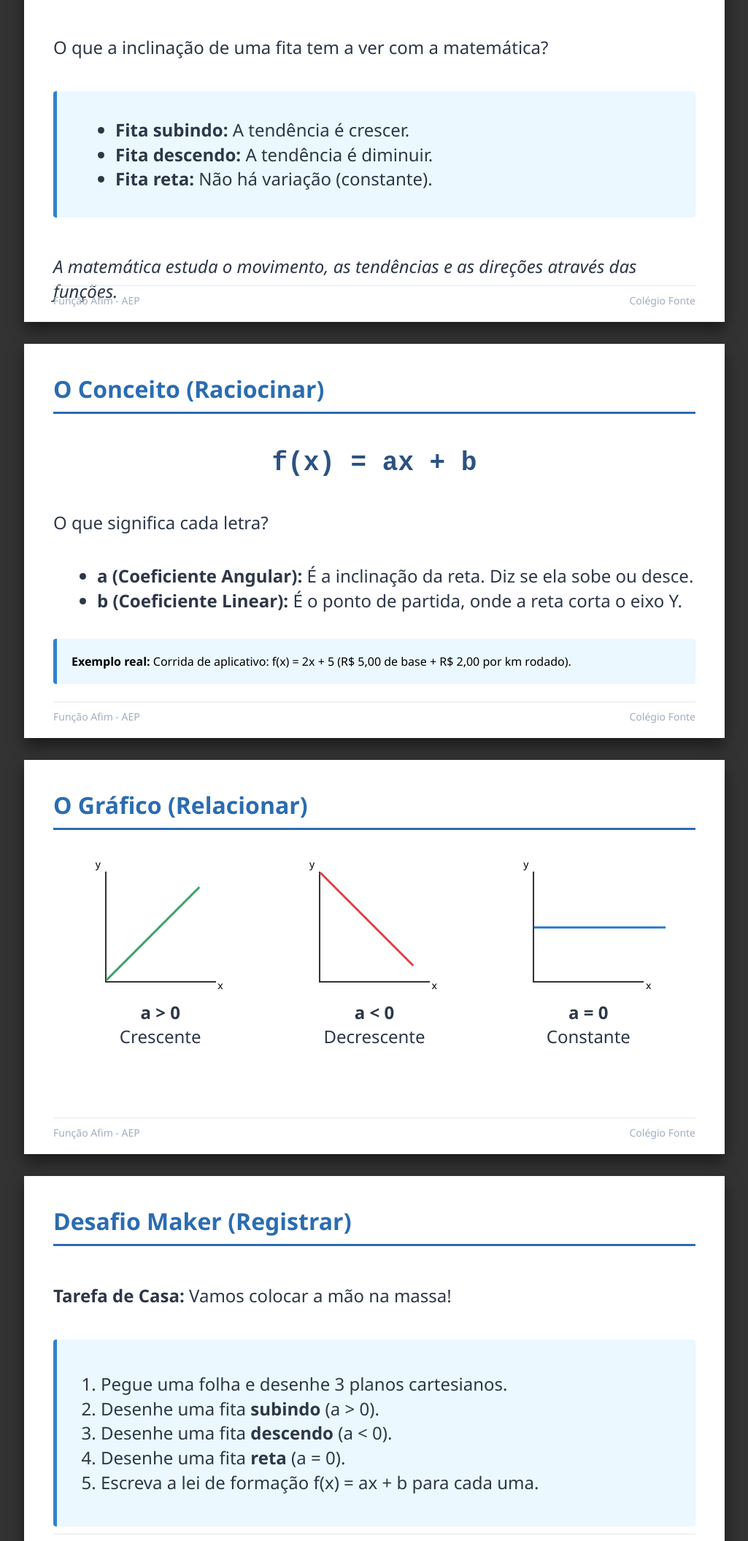
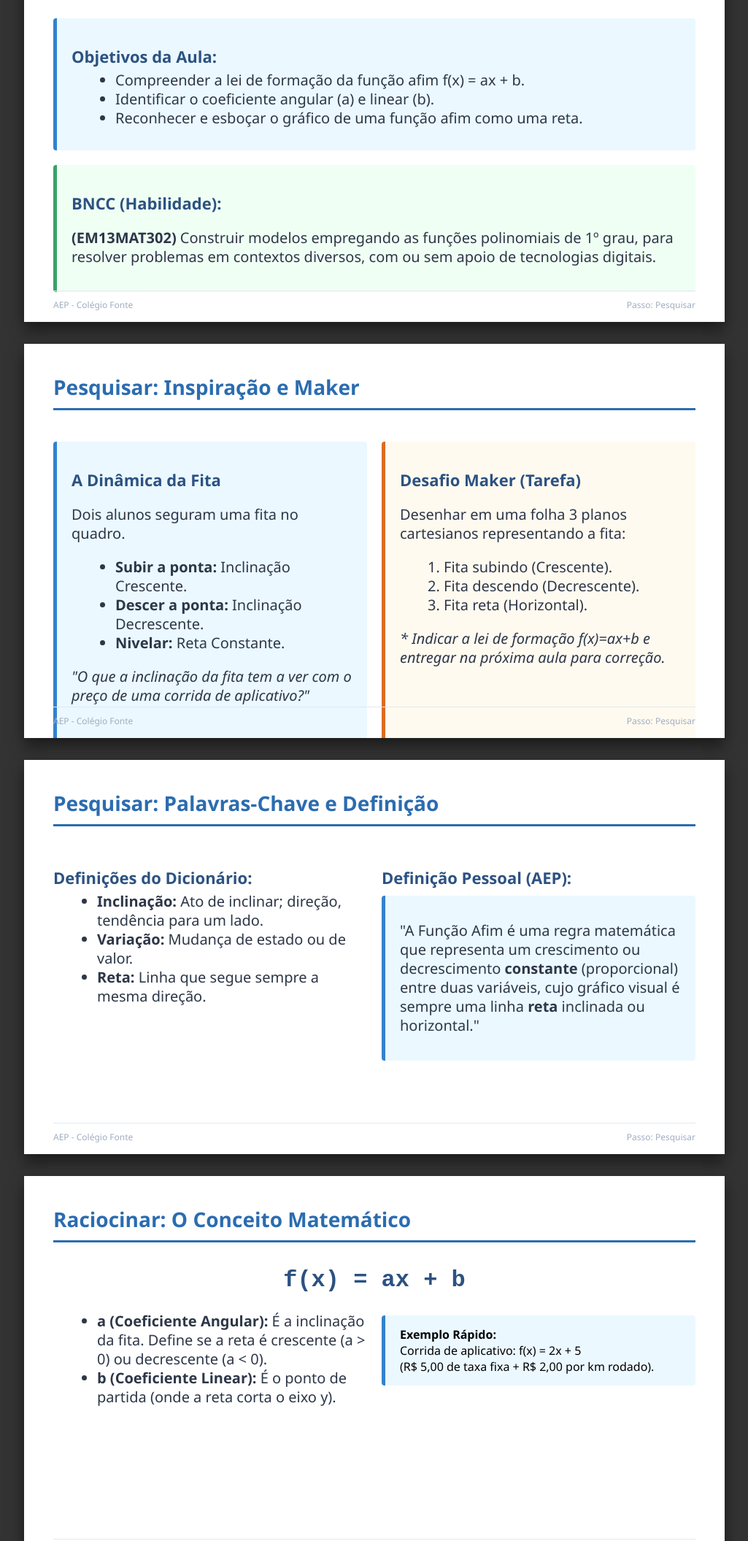
Before and after one commit to profsergioericmatematica/Fonteaulawesleysergio, a plain HTML site: page index.html in a window 1280 px wide. Shown: the part 689-2800 px from the top of the page at 73% size, without its empty margins (127-1152 px from the left). Drawn offline with Linux system fonts and the light colour scheme.

Commit message:
Update index.html for content and styling changes

```diff
--- a/index.html
+++ b/index.html
@@ -3,9 +3,8 @@
 <head>
     <meta charset="UTF-8">
     <meta name="viewport" content="width=device-width, initial-scale=1.0">
-    <title>Slides - Função Afim (AEP)</title>
+    <title>Slides Completos - Função Afim (AEP)</title>
     <style>
-        /* Configurações para a tela do navegador */
         body {
             background-color: #333;
             margin: 0;
@@ -31,20 +30,21 @@
         }
 
         /* Tipografia */
-        h1 { color: #1a365d; font-size: 42px; margin-bottom: 10px; }
-        h2 { color: #2b6cb0; font-size: 32px; margin-top: 0; border-bottom: 3px solid #2b6cb0; padding-bottom: 10px; }
-        p, li { color: #2d3748; font-size: 24px; line-height: 1.4; }
-        ul { margin-left: 20px; }
+        h1 { color: #1a365d; font-size: 46px; margin-bottom: 10px; text-align: center;}
+        h2 { color: #2b6cb0; font-size: 28px; margin-top: 0; border-bottom: 3px solid #2b6cb0; padding-bottom: 10px; }
+        h3 { color: #2c5282; font-size: 22px; margin-bottom: 5px; }
+        p, li { color: #2d3748; font-size: 20px; line-height: 1.3; }
+        ul, ol { margin-left: 20px; margin-top: 5px; }
 
         /* Elementos de Design */
         .footer-slide {
             position: absolute;
-            bottom: 20px;
+            bottom: 15px;
             left: 40px;
             right: 40px;
             display: flex;
             justify-content: space-between;
-            font-size: 14px;
+            font-size: 12px;
             color: #a0aec0;
             border-top: 1px solid #e2e8f0;
             padding-top: 10px;
@@ -53,63 +53,51 @@
         .highlight-box {
             background-color: #ebf8ff;
             border-left: 5px solid #3182ce;
-            padding: 20px;
-            margin: 20px 0;
+            padding: 15px 20px;
+            margin: 10px 0;
             border-radius: 4px;
         }
 
+        .biblical-box {
+            background-color: #faf5ff;
+            border-left: 5px solid #805ad5;
+        }
+
         .formula {
-            font-size: 36px;
+            font-size: 32px;
             font-weight: bold;
             text-align: center;
             color: #2c5282;
-            margin: 20px 0;
+            margin: 10px 0;
             font-family: 'Courier New', Courier, monospace;
         }
 
-        /* Simulação de Gráficos com CSS */
-        .graficos-container {
+        .columns {
             display: flex;
-            justify-content: space-around;
-            margin-top: 30px;
+            gap: 20px;
+            margin-top: 10px;
         }
 
-        .grafico-box {
-            text-align: center;
-            width: 250px;
+        .col {
+            flex: 1;
         }
 
-        .plano-cartesiano {
-            width: 150px;
-            height: 150px;
-            border-left: 2px solid #333;
-            border-bottom: 2px solid #333;
-            position: relative;
-            margin: 0 auto;
-        }
-
-        .eixo-x { position: absolute; bottom: -15px; right: -10px; font-size: 14px; }
-        .eixo-y { position: absolute; top: -20px; left: -15px; font-size: 14px; }
-
-        .reta {
-            position: absolute;
-            background-color: #e53e3e;
-            height: 3px;
-            width: 180px;
-            transform-origin: left center;
-        }
-
+        /* Gráficos */
+        .graficos-container { display: flex; justify-content: space-around; margin-top: 10px; }
+        .grafico-box { text-align: center; width: 200px; }
+        .plano-cartesiano { width: 120px; height: 120px; border-left: 2px solid #333; border-bottom: 2px solid #333; position: relative; margin: 0 auto; }
+        .reta { position: absolute; background-color: #e53e3e; height: 3px; width: 140px; transform-origin: left center; }
         .reta-crescente { bottom: 0; left: 0; transform: rotate(-45deg); background-color: #38a169; }
         .reta-decrescente { top: 0; left: 0; transform: rotate(45deg); background-color: #e53e3e; }
-        .reta-horizontal { top: 75px; left: 0; background-color: #3182ce; }
+        .reta-horizontal { top: 60px; left: 0; background-color: #3182ce; }
 
-        /* Configuração de Impressão (Transformar em PDF) */
+        /* Configuração de Impressão */
         @media print {
             body { background-color: white; padding: 0; }
             .slide {
                 box-shadow: none;
                 margin: 0;
-                page-break-after: always; /* Garante um slide por página */
+                page-break-after: always;
                 width: 100vw;
                 height: 100vh;
                 border: none;
@@ -121,124 +109,220 @@
 <body>
 
     <!-- SLIDE 1: CAPA -->
-    <div class="slide" style="justify-content: center; align-items: center; text-align: center; background: linear-gradient(135deg, #f0f4f8, #ffffff);">
-        <h1 style="font-size: 56px;">Função Afim</h1>
-        <h2 style="border: none; color: #4a5568; font-weight: normal;">Definição e Gráfico</h2>
-        <div style="margin-top: 40px;">
-            <p><strong>Matemática | 1ª Série do Ensino Médio</strong></p>
-            <p>Abordagem Educacional por Princípios (AEP)</p>
+    <div class="slide" style="justify-content: center;">
+        <h1>Função Afim</h1>
+        <h2 style="border: none; text-align: center; color: #4a5568;">Definição e Gráfico</h2>
+        <div style="text-align: center; margin-top: 30px;">
+            <p><strong>Disciplina:</strong> Matemática | 1ª Série do Ensino Médio</p>
+            <p><strong>Professor(a):</strong> [Seu Nome]</p>
+            <p><strong>Metodologia:</strong> Abordagem Educacional por Princípios (AEP) - Método 4 Passos</p>
         </div>
+        <div class="footer-slide"><span>AEP - Colégio Fonte</span><span>Data: [Inserir]</span></div>
     </div>
 
-    <!-- SLIDE 2: INSPIRAÇÃO -->
+    <!-- SLIDE 2: OBJETIVOS E BNCC -->
     <div class="slide">
-        <h2>A Dinâmica da Fita (Pesquisar)</h2>
-        <p>O que a inclinação de uma fita tem a ver com a matemática?</p>
+        <h2>Objetivos e Base Nacional</h2>
         <div class="highlight-box">
+            <h3>Objetivos da Aula:</h3>
             <ul>
-                <li><strong>Fita subindo:</strong> A tendência é crescer.</li>
-                <li><strong>Fita descendo:</strong> A tendência é diminuir.</li>
-                <li><strong>Fita reta:</strong> Não há variação (constante).</li>
+                <li>Compreender a lei de formação da função afim f(x) = ax + b.</li>
+                <li>Identificar o coeficiente angular (a) e linear (b).</li>
+                <li>Reconhecer e esboçar o gráfico de uma função afim como uma reta.</li>
             </ul>
         </div>
-        <p style="margin-top: 30px; font-style: italic;">A matemática estuda o movimento, as tendências e as direções através das funções.</p>
-        <div class="footer-slide"><span>Função Afim - AEP</span><span>Colégio Fonte</span></div>
+        <div class="highlight-box" style="background-color: #f0fff4; border-left-color: #38a169;">
+            <h3>BNCC (Habilidade):</h3>
+            <p><strong>(EM13MAT302)</strong> Construir modelos empregando as funções polinomiais de 1º grau, para resolver problemas em contextos diversos, com ou sem apoio de tecnologias digitais.</p>
+        </div>
+        <div class="footer-slide"><span>AEP - Colégio Fonte</span><span>Passo: Pesquisar</span></div>
     </div>
 
-    <!-- SLIDE 3: DEFINIÇÃO -->
+    <!-- SLIDE 3: INSPIRAÇÃO E MAKER -->
     <div class="slide">
-        <h2>O Conceito (Raciocinar)</h2>
-        <div class="formula">f(x) = ax + b</div>
-        <p>O que significa cada letra?</p>
-        <ul>
-            <li><strong>a (Coeficiente Angular):</strong> É a inclinação da reta. Diz se ela sobe ou desce.</li>
-            <li><strong>b (Coeficiente Linear):</strong> É o ponto de partida, onde a reta corta o eixo Y.</li>
-        </ul>
-        <div class="highlight-box" style="margin-top: 20px;">
-            <strong>Exemplo real:</strong> Corrida de aplicativo: f(x) = 2x + 5 (R$ 5,00 de base + R$ 2,00 por km rodado).
+        <h2>Pesquisar: Inspiração e Maker</h2>
+        <div class="columns">
+            <div class="col">
+                <div class="highlight-box" style="height: 100%;">
+                    <h3>A Dinâmica da Fita</h3>
+                    <p>Dois alunos seguram uma fita no quadro.</p>
+                    <ul>
+                        <li><strong>Subir a ponta:</strong> Inclinação Crescente.</li>
+                        <li><strong>Descer a ponta:</strong> Inclinação Decrescente.</li>
+                        <li><strong>Nivelar:</strong> Reta Constante.</li>
+                    </ul>
+                    <p><em>"O que a inclinação da fita tem a ver com o preço de uma corrida de aplicativo?"</em></p>
+                </div>
+            </div>
+            <div class="col">
+                <div class="highlight-box" style="background-color: #fffaf0; border-left-color: #dd6b20; height: 100%;">
+                    <h3>Desafio Maker (Tarefa)</h3>
+                    <p>Desenhar em uma folha 3 planos cartesianos representando a fita:</p>
+                    <ol>
+                        <li>Fita subindo (Crescente).</li>
+                        <li>Fita descendo (Decrescente).</li>
+                        <li>Fita reta (Horizontal).</li>
+                    </ol>
+                    <p><em>* Indicar a lei de formação f(x)=ax+b e entregar na próxima aula para correção.</em></p>
+                </div>
+            </div>
         </div>
-        <div class="footer-slide"><span>Função Afim - AEP</span><span>Colégio Fonte</span></div>
+        <div class="footer-slide"><span>AEP - Colégio Fonte</span><span>Passo: Pesquisar</span></div>
     </div>
 
-    <!-- SLIDE 4: GRÁFICOS -->
+    <!-- SLIDE 4: PALAVRAS-CHAVE E DEFINIÇÕES -->
     <div class="slide">
-        <h2>O Gráfico (Relacionar)</h2>
+        <h2>Pesquisar: Palavras-Chave e Definição</h2>
+        <div class="columns">
+            <div class="col">
+                <h3>Definições do Dicionário:</h3>
+                <ul>
+                    <li><strong>Inclinação:</strong> Ato de inclinar; direção, tendência para um lado.</li>
+                    <li><strong>Variação:</strong> Mudança de estado ou de valor.</li>
+                    <li><strong>Reta:</strong> Linha que segue sempre a mesma direção.</li>
+                </ul>
+            </div>
+            <div class="col">
+                <h3>Definição Pessoal (AEP):</h3>
+                <div class="highlight-box">
+                    <p>"A Função Afim é uma regra matemática que representa um crescimento ou decrescimento <strong>constante</strong> (proporcional) entre duas variáveis, cujo gráfico visual é sempre uma linha <strong>reta</strong> inclinada ou horizontal."</p>
+                </div>
+            </div>
+        </div>
+        <div class="footer-slide"><span>AEP - Colégio Fonte</span><span>Passo: Pesquisar</span></div>
+    </div>
+
+    <!-- SLIDE 5: RACIOCINAR (CONCEITO MATEMÁTICO) -->
+    <div class="slide">
+        <h2>Raciocinar: O Conceito Matemático</h2>
+        <div class="formula">f(x) = ax + b</div>
+        <div class="columns">
+            <div class="col">
+                <ul>
+                    <li><strong>a (Coeficiente Angular):</strong> É a inclinação da fita. Define se a reta é crescente (a > 0) ou decrescente (a < 0).</li>
+                    <li><strong>b (Coeficiente Linear):</strong> É o ponto de partida (onde a reta corta o eixo y).</li>
+                </ul>
+            </div>
+            <div class="col">
+                <div class="highlight-box">
+                    <strong>Exemplo Rápido:</strong><br>
+                    Corrida de aplicativo: f(x) = 2x + 5<br>
+                    (R$ 5,00 de taxa fixa + R$ 2,00 por km rodado).
+                </div>
+            </div>
+        </div>
+        <div class="footer-slide"><span>AEP - Colégio Fonte</span><span>Passo: Raciocinar</span></div>
+    </div>
+
+    <!-- SLIDE 6: GRÁFICOS -->
+    <div class="slide">
+        <h2>Raciocinar: Comportamento Gráfico</h2>
         <div class="graficos-container">
             <div class="grafico-box">
                 <div class="plano-cartesiano">
                     <div class="reta reta-crescente"></div>
-                    <span class="eixo-x">x</span><span class="eixo-y">y</span>
                 </div>
-                <p><strong>a > 0</strong><br>Crescente</p>
+                <p><strong>a > 0</strong><br>Crescente<br><em>(Fita subindo)</em></p>
             </div>
             <div class="grafico-box">
                 <div class="plano-cartesiano">
                     <div class="reta reta-decrescente"></div>
-                    <span class="eixo-x">x</span><span class="eixo-y">y</span>
                 </div>
-                <p><strong>a < 0</strong><br>Decrescente</p>
+                <p><strong>a < 0</strong><br>Decrescente<br><em>(Fita descendo)</em></p>
             </div>
             <div class="grafico-box">
                 <div class="plano-cartesiano">
                     <div class="reta reta-horizontal"></div>
-                    <span class="eixo-x">x</span><span class="eixo-y">y</span>
                 </div>
-                <p><strong>a = 0</strong><br>Constante</p>
+                <p><strong>a = 0</strong><br>Constante<br><em>(Fita reta)</em></p>
             </div>
         </div>
-        <div class="footer-slide"><span>Função Afim - AEP</span><span>Colégio Fonte</span></div>
+        <div class="footer-slide"><span>AEP - Colégio Fonte</span><span>Passo: Raciocinar</span></div>
     </div>
 
-    <!-- SLIDE 5: MAKER -->
+    <!-- SLIDE 7: PRINCÍPIO BÍBLICO -->
     <div class="slide">
-        <h2>Desafio Maker (Registrar)</h2>
-        <p><strong>Tarefa de Casa:</strong> Vamos colocar a mão na massa!</p>
-        <div class="highlight-box">
-            <ol style="font-size: 24px;">
-                <li>Pegue uma folha e desenhe 3 planos cartesianos.</li>
-                <li>Desenhe uma fita <strong>subindo</strong> (a > 0).</li>
-                <li>Desenhe uma fita <strong>descendo</strong> (a < 0).</li>
-                <li>Desenhe uma fita <strong>reta</strong> (a = 0).</li>
-                <li>Escreva a lei de formação f(x) = ax + b para cada uma.</li>
+        <h2>Raciocinar: Princípio da Soberania</h2>
+        <div class="biblical-box">
+            <p style="font-style: italic; margin-bottom: 5px;">"Toda boa dádiva e todo dom perfeito vêm do alto, descendo do Pai das luzes, em quem não há mudança nem sombra de variação." (Tiago 1:17)</p>
+        </div>
+
+        <div class="columns" style="margin-top: 15px;">
+            <div class="col">
+                <h3>Por que Soberania?</h3>
+                <p>A matemática não é aleatória. A constância do coeficiente 'a' reflete a ordem de um Deus que criou leis precisas e imutáveis para o universo.</p>
+            </div>
+            <div class="col">
+                <h3>Perguntas para Refletir:</h3>
+                <ul>
+                    <li>Se as regras mudassem a cada dia, o mundo funcionaria?</li>
+                    <li>O "jeito" de segurar a fita define sua direção. Como as leis de Deus definem a direção da nossa vida?</li>
+                </ul>
+            </div>
+        </div>
+        <div class="footer-slide"><span>AEP - Colégio Fonte</span><span>Passo: Raciocinar</span></div>
+    </div>
+
+    <!-- SLIDE 8: PROPÓSITOS E IDEIA-GUIA -->
+    <div class="slide">
+        <h2>Pesquisa Bíblica e Ideia-Guia</h2>
+        <div class="columns">
+            <div class="col">
+                <div class="highlight-box biblical-box">
+                    <h3>Propósito Vertical (Com Deus)</h3>
+                    <p>Reconhecer que a constância matemática reflete a fidelidade de Deus. As leis previsíveis nos mostram um Criador que não muda.</p>
+                </div>
+            </div>
+            <div class="col">
+                <div class="highlight-box" style="background-color: #f0fff4; border-left-color: #38a169;">
+                    <h3>Propósito Horizontal (Com o Próximo)</h3>
+                    <p>Usar a previsibilidade (como calcular custos e juros) para ajudar as pessoas a planejarem suas finanças com transparência e justiça.</p>
+                </div>
+            </div>
+        </div>
+        <div class="idea-guia" style="margin-top: 20px; text-align: center; border: 2px dashed #2b6cb0; padding: 15px; font-size: 22px; font-weight: bold; color: #1a365d;">
+            "AS FUNÇÕES AFIM REVELAM A CONSTÂNCIA DAS LEIS QUE REGEM A CRIAÇÃO E AS RELAÇÕES HUMANAS."
+        </div>
+        <div class="footer-slide"><span>AEP - Colégio Fonte</span><span>Passo: Raciocinar</span></div>
+    </div>
+
+    <!-- SLIDE 9: RELACIONAR -->
+    <div class="slide">
+        <h2>Relacionar: Interdisciplinaridade e Cotidiano</h2>
+        <div class="columns">
+            <div class="col">
+                <h3>Outras Disciplinas:</h3>
+                <ul>
+                    <li><strong>Biologia:</strong> Crescimento linear de plantas (altura x tempo).</li>
+                    <li><strong>Geografia:</strong> Escala de mapas (distância no papel x distância real).</li>
+                    <li><strong>Jogos Eletrônicos:</strong> Ganho de XP por tempo jogado.</li>
+                </ul>
+            </div>
+            <div class="col">
+                <h3>Perguntas de Aplicação:</h3>
+                <ul>
+                    <li>Quais serviços cobram "taxa fixa + valor por uso"?</li>
+                    <li>Se o coeficiente 'a' for negativo, o que isso significa na prática? (Ex: desvalorização de um carro).</li>
+                </ul>
+            </div>
+        </div>
+        <div class="footer-slide"><span>AEP - Colégio Fonte</span><span>Passo: Relacionar</span></div>
+    </div>
+
+    <!-- SLIDE 10: REGISTRAR -->
+    <div class="slide">
+        <h2>Registrar: Consolidação do Conhecimento</h2>
+        <div class="highlight-box" style="background-color: #fff5f5; border-left-color: #e53e3e;">
+            <h3>Proposta de Registro no Caderno (Mapa Mental):</h3>
+            <ol>
+                <li><strong>A Definição:</strong> Escrever a fórmula f(x) = ax + b (onde a ≠ 0).</li>
+                <li><strong>Os Gráficos:</strong> Desenhar um plano cartesiano com uma reta crescente (a>0) e outro com uma reta decrescente (a<0).</li>
+                <li><strong>O Exemplo:</strong> Registrar a equação da corrida de aplicativo f(x) = 2x + 5.</li>
+                <li><strong>Conclusão:</strong> Copiar a Ideia-Guia sobre a constância das leis de Deus.</li>
             </ol>
         </div>
-        <p style="margin-top: 20px; color: #e53e3e; font-weight: bold;">* Entrega e correção na próxima aula!</p>
-        <div class="footer-slide"><span>Função Afim - AEP</span><span>Colégio Fonte</span></div>
-    </div>
-
-    <!-- SLIDE 6: PRINCIPIO BIBLICO -->
-    <div class="slide">
-        <h2>Raciocinar (Princípio da Soberania)</h2>
-        <p style="font-style: italic; color: #4a5568; border-left: 4px solid #cbd5e0; padding-left: 15px;">
-            "Toda boa dádiva e todo dom perfeito vêm do alto, descendo do Pai das luzes, em quem não há mudança nem sombra de variação." (Tiago 1:17)
-        </p>
-        <div class="highlight-box" style="margin-top: 30px;">
-            <p>As leis matemáticas revelam a <strong>ordem e a constância</strong> do Criador.</p>
-            <p>Assim como a fita precisa de duas pontas firmes para ter uma direção, nossas escolhas definem a inclinação da nossa vida (crescimento ou queda).</p>
-        </div>
-        <div class="footer-slide"><span>Função Afim - AEP</span><span>Colégio Fonte</span></div>
-    </div>
-
-    <!-- SLIDE 7: INTERDISCIPLINARIDADE -->
-    <div class="slide">
-        <h2>Relacionar (Interdisciplinaridade)</h2>
-        <p>Onde mais encontramos a Função Afim?</p>
-        <ul style="margin-top: 20px;">
-            <li><strong>Biologia:</strong> Crescimento linear de plantas (tempo x altura).</li>
-            <li><strong>Geografia:</strong> Escalas de mapas (distância no papel x distância real).</li>
-            <li><strong>Jogos Eletrônicos:</strong> Ganho de XP por tempo jogado.</li>
-            <li><strong>Cotidiano:</strong> Taxas de água, luz, planos de celular.</li>
-        </ul>
-        <div class="footer-slide"><span>Função Afim - AEP</span><span>Colégio Fonte</span></div>
-    </div>
-
-    <!-- SLIDE 8: CONCLUSÃO -->
-    <div class="slide" style="justify-content: center; align-items: center; text-align: center;">
-        <h2 style="border: none;">Conclusão</h2>
-        <div class="formula">f(x) = ax + b</div>
-        <p>A inclinação da reta (a) nos mostra como as coisas variam no mundo.</p>
-        <p style="margin-top: 40px; font-weight: bold; color: #2b6cb0;">Dúvidas?</p>
-        <div class="footer-slide"><span>Função Afim - AEP</span><span>Colégio Fonte</span></div>
+        <p style="text-align: center; margin-top: 30px; font-weight: bold; color: #2b6cb0;">Não se esqueçam do Desafio Maker (Tarefa de Casa) para a próxima aula!</p>
+        <div class="footer-slide"><span>AEP - Colégio Fonte</span><span>Passo: Registrar</span></div>
     </div>
 
 </body>
```
